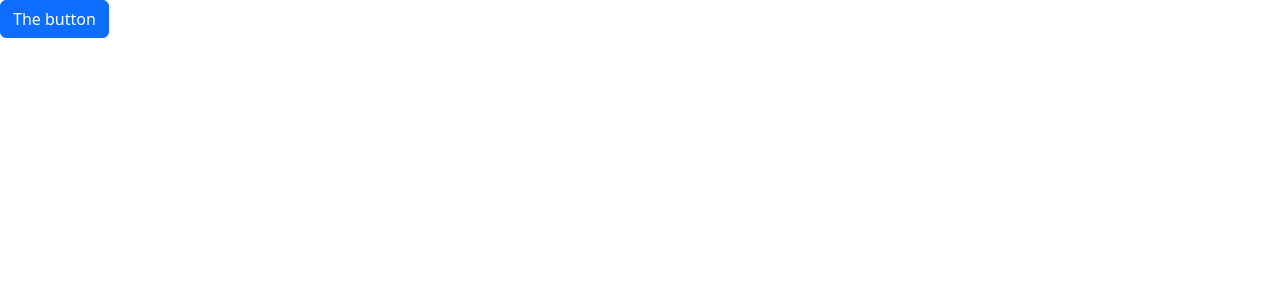
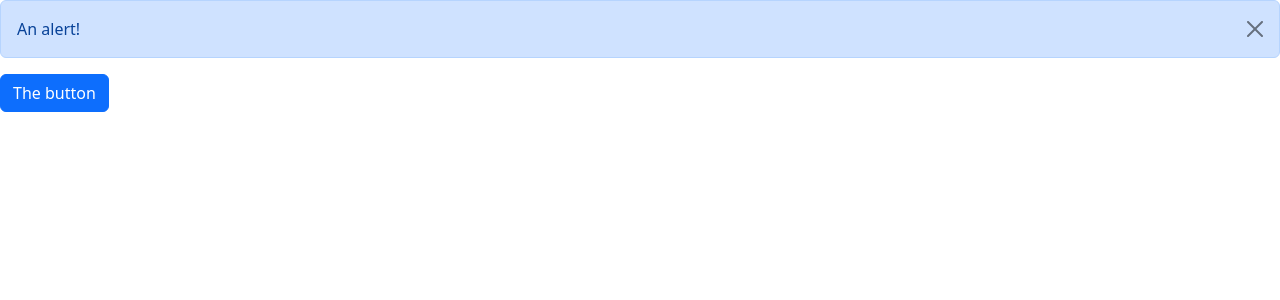
Before and after one commit to rajin-khan/Syncly, a React (Vite) app in the folder learning/adib/react-app/: page / in a window 1280 px wide. Both pictures are taken after a click on the button "The button". Shown: the top 300 px of the page. Built offline with nearby package versions, Linux system fonts and the light colour scheme.

Commit message:
Practice using components to change state

```diff
--- a/learning/adib/react-app/src/App.tsx
+++ b/learning/adib/react-app/src/App.tsx
@@ -1,10 +1,14 @@
+import { useState } from "react";
+import Alert from "./components/Alert";
 import Button from "./components/Button";
 
 function App() {
+  const [alertVisible, setAlertVisibility] =  useState(false);
 
   return (
     <div>
-        <Button color='primary' onClick={() => console.log('Clicked!')}>The button</Button>
+        { alertVisible && <Alert onClose={() => setAlertVisibility(false)}>An alert!</Alert>}
+        <Button color='primary' onClick={() => setAlertVisibility(true)}>The button</Button>
     </div>
   );
 }
--- a/learning/adib/react-app/src/components/Alert.tsx
+++ b/learning/adib/react-app/src/components/Alert.tsx
@@ -1,13 +1,22 @@
 import { ReactNode } from "react";
 
 interface Props {
-    children: ReactNode;
+  children: ReactNode;
+  onClose: () => void
 }
 
-const Alert = ({children}: Props) => {
+const Alert = ({ children, onClose }: Props) => {
   return (
-    <div className="alert alert-primary">{children}</div>
-  )
-}
+    <div className="alert alert-primary alert-dismissible">
+      {children}
+      <button
+        type="button"
+        className="btn-close" onClick={onClose}
+        data-bs-dismiss="alert"
+        aria-label="Close"
+      ></button>
+    </div>
+  );
+};
 
-export default Alert
+export default Alert;
```
